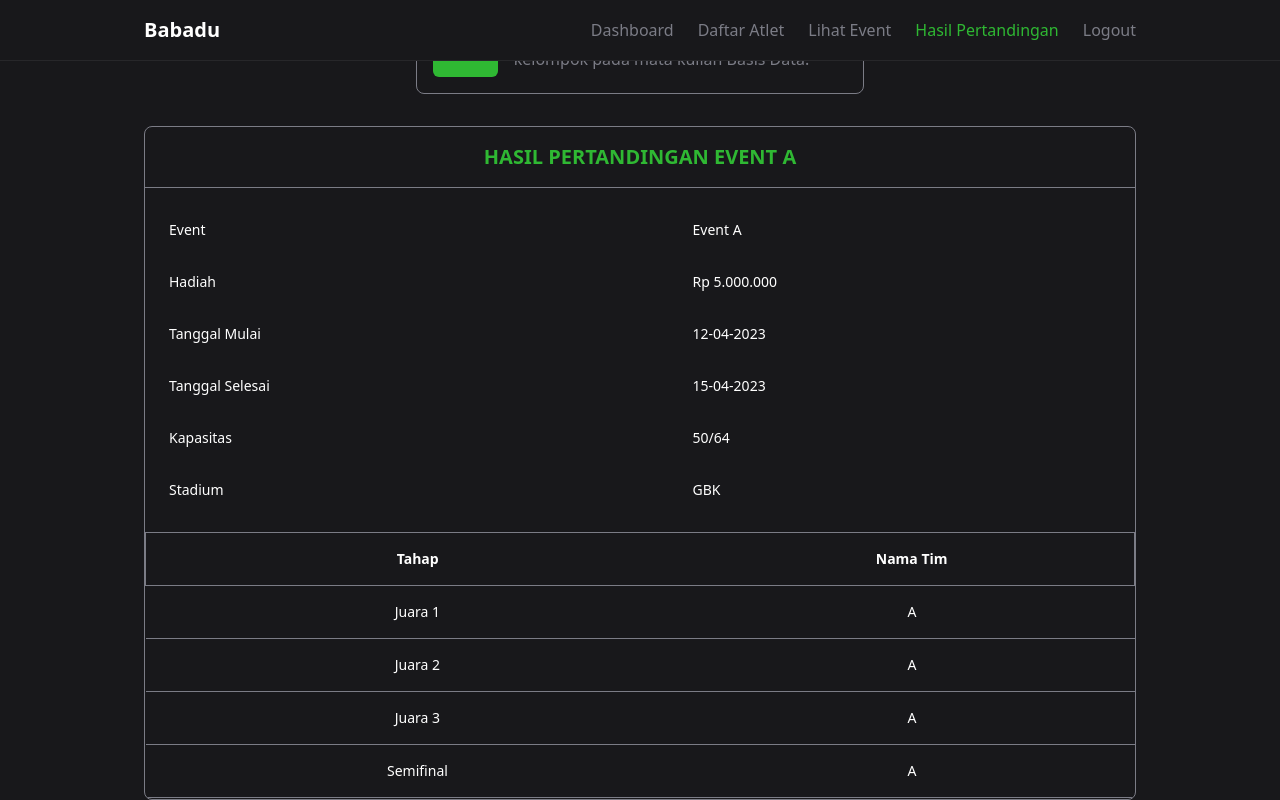
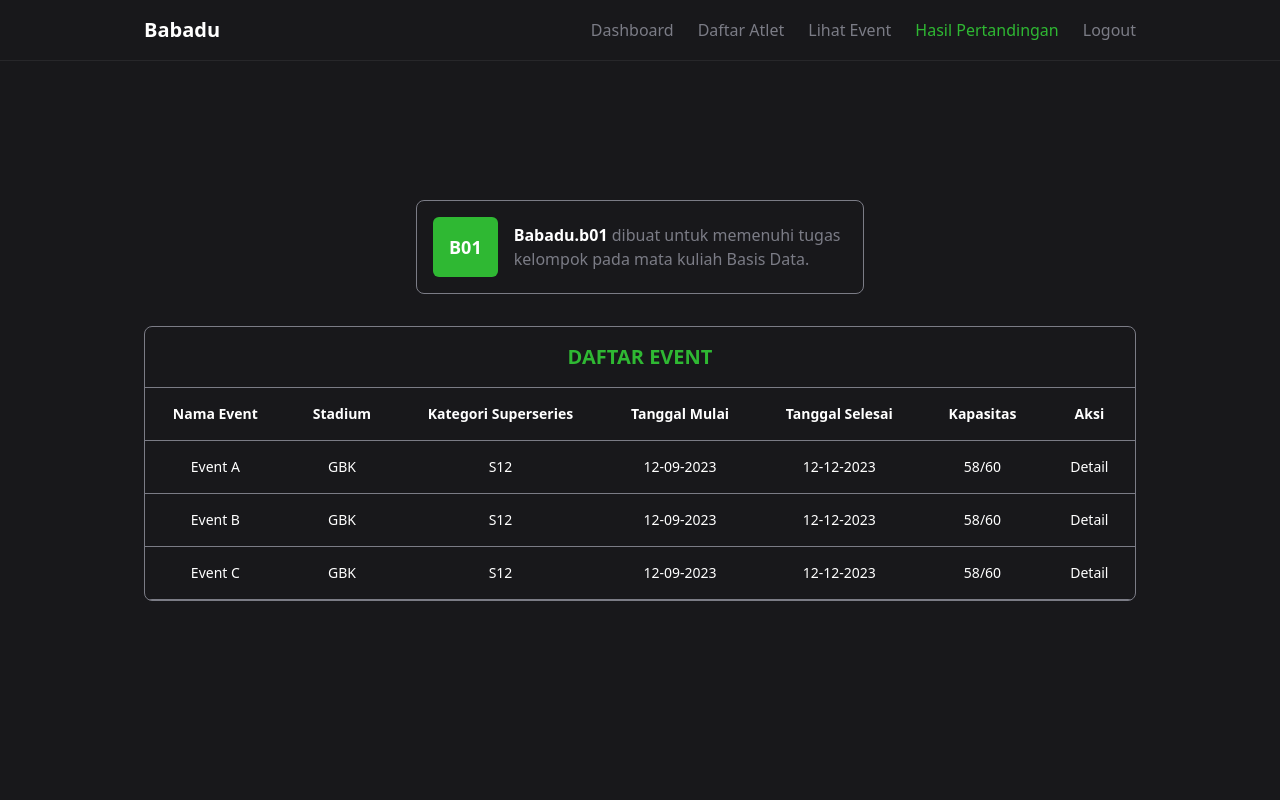
Before and after one commit to basdat-2023-b01/babadu-app, a Django app: page /hasil-pertandingan/ in a window 1280 px wide. Run offline with Django 4.2, Linux system fonts and the light colour scheme; some libraries are stand-ins or nearby versions.

Commit message:
refactor: sync href to following result

```diff
--- a/event/templates/event_main.html
+++ b/event/templates/event_main.html
@@ -100,7 +100,7 @@
                 <thead class="border-b font-medium border-shark-400">
                     <tr>
                         <th scope="col" class="px-6 py-4">Nama Event</th>
-                        <th scope="col" class="px-6 py-4">Stadiym</th>
+                        <th scope="col" class="px-6 py-4">Stadium</th>
                         <th scope="col" class="px-6 py-4">Kategori Superseries</th>
                         <th scope="col" class="px-6 py-4">Tanggal Mulai</th>
                         <th scope="col" class="px-6 py-4">Tanggal Selesai</th>
--- /dev/null
+++ b/hasil_pertandingan/templates/hasil_pertandingan_main.html
@@ -0,0 +1,97 @@
+{% extends 'base.html' %}
+{% load static %}
+
+{% block meta %}
+<title>Babadu | Hasil Pertandingan</title>
+{% endblock meta %}
+
+{% block content %}
+
+<section id="authentication" class="h-screen w-full xl:px-20 lg:px-10 sm:px-2 px-4">
+    <div class="h-full flex flex-col gap-8 items-center justify-center text-white">
+        <section id="b01" class="w-full">
+            <div class="max-w-md mx-auto p-4 border border-shark-400 rounded-lg">
+                <div class="flex flex-row items-center justify-start gap-4">
+                    <div class="font-semibold text-lg p-4 bg-primary-500 rounded-md">
+                        B01
+                    </div>
+                    <div class="text-start text-shark-400">
+                        <a href="/">
+                            <span
+                                class="text-white font-semibold hover:text-primary-500 transition cursor-pointer">Babadu.b01</span>
+                        </a>
+                        dibuat untuk memenuhi tugas kelompok pada mata kuliah Basis Data.
+                    </div>
+                </div>
+            </div>
+        </section>
+        <section id="event-view-umpire"
+            class="pt-4 border border-shark-400 rounded-lg overflow-hidden flex flex-col w-full">
+            <section class="space-y-2">
+                <div class="text-xl text-center font-semibold pb-2 text-primary-500">
+                    DAFTAR EVENT
+                </div>
+                <hr class="border-shark-400">
+            </section>
+            <table class="min-w-full text-sm font-light text-center">
+                <thead class="border-b font-medium border-shark-400">
+                    <tr>
+                        <th scope="col" class="px-6 py-4">Nama Event</th>
+                        <th scope="col" class="px-6 py-4">Stadium</th>
+                        <th scope="col" class="px-6 py-4">Kategori Superseries</th>
+                        <th scope="col" class="px-6 py-4">Tanggal Mulai</th>
+                        <th scope="col" class="px-6 py-4">Tanggal Selesai</th>
+                        <th scope="col" class="px-6 py-4">Kapasitas</th>
+                        <th scope="col" class="px-6 py-4">Aksi</th>
+                    </tr>
+                </thead>
+                <tbody>
+                    <tr class="border-b transition duration-300 ease-in-out hover:bg-shark-700 border-shark-400">
+                        <td class="whitespace-nowrap px-6 py-4">Event A</td>
+                        <td class="whitespace-nowrap px-6 py-4">GBK</td>
+                        <td class="whitespace-nowrap px-6 py-4">S12</td>
+                        <td class="whitespace-nowrap px-6 py-4">12-09-2023</td>
+                        <td class="whitespace-nowrap px-6 py-4">12-12-2023</td>
+                        <td class="whitespace-nowrap px-6 py-4">58/60</td>
+                        <td class="whitespace-nowrap px-6 py-4">
+                            <a href="d92f105e-7b0f-43af-ae63-e2ee1d7c9b57"
+                                class="hover:text-primary-500 hover:underline transition">
+                                Detail
+                            </a>
+                        </td>
+                    </tr>
+                    <tr class="border-b transition duration-300 ease-in-out hover:bg-shark-700 border-shark-400">
+                        <td class="whitespace-nowrap px-6 py-4">Event B</td>
+                        <td class="whitespace-nowrap px-6 py-4">GBK</td>
+                        <td class="whitespace-nowrap px-6 py-4">S12</td>
+                        <td class="whitespace-nowrap px-6 py-4">12-09-2023</td>
+                        <td class="whitespace-nowrap px-6 py-4">12-12-2023</td>
+                        <td class="whitespace-nowrap px-6 py-4">58/60</td>
+                        <td class="whitespace-nowrap px-6 py-4">
+                            <a href="d92f105e-7b0f-43af-ae63-e2ee1d7c9b57"
+                                class="hover:text-primary-500 hover:underline transition">
+                                Detail
+                            </a>
+                        </td>
+                    </tr>
+                    <tr class="border-b transition duration-300 ease-in-out hover:bg-shark-700 border-shark-400">
+                        <td class="whitespace-nowrap px-6 py-4">Event C</td>
+                        <td class="whitespace-nowrap px-6 py-4">GBK</td>
+                        <td class="whitespace-nowrap px-6 py-4">S12</td>
+                        <td class="whitespace-nowrap px-6 py-4">12-09-2023</td>
+                        <td class="whitespace-nowrap px-6 py-4">12-12-2023</td>
+                        <td class="whitespace-nowrap px-6 py-4">58/60</td>
+                        <td class="whitespace-nowrap px-6 py-4">
+                            <a href="d92f105e-7b0f-43af-ae63-e2ee1d7c9b57"
+                                class="hover:text-primary-500 hover:underline transition">
+                                Detail
+                            </a>
+                        </td>
+                    </tr>
+                </tbody>
+            </table>
+        </section>
+    </div>
+</section>
+
+{% endblock content %}
--- a/hasil_pertandingan/urls.py
+++ b/hasil_pertandingan/urls.py
@@ -5,4 +5,5 @@ app_name = 'hasil-pertandingan'
 
 urlpatterns = [
     path('', hasil_pertandingan_view, name='main'),
+    path('<uuid:id>/', hasil_pertandingan_detail_view, name='get-detail-hasil-pertandingan'),
 ]
--- a/hasil_pertandingan/views.py
+++ b/hasil_pertandingan/views.py
@@ -1,4 +1,7 @@
 from django.shortcuts import render
 
 def hasil_pertandingan_view(request):
-    return render(request, 'hasil_pertandingan.html')
+    return render(request, 'hasil_pertandingan_main.html')
+
+def hasil_pertandingan_detail_view(request, id):
+    return render(request, 'hasil_pertandingan_detail.html')
```
Also changed, not shown: hasil_pertandingan/templates/hasil_pertandingan_detail.html (renamed from hasil_pertandingan/templates/hasil_pertandingan.html).
